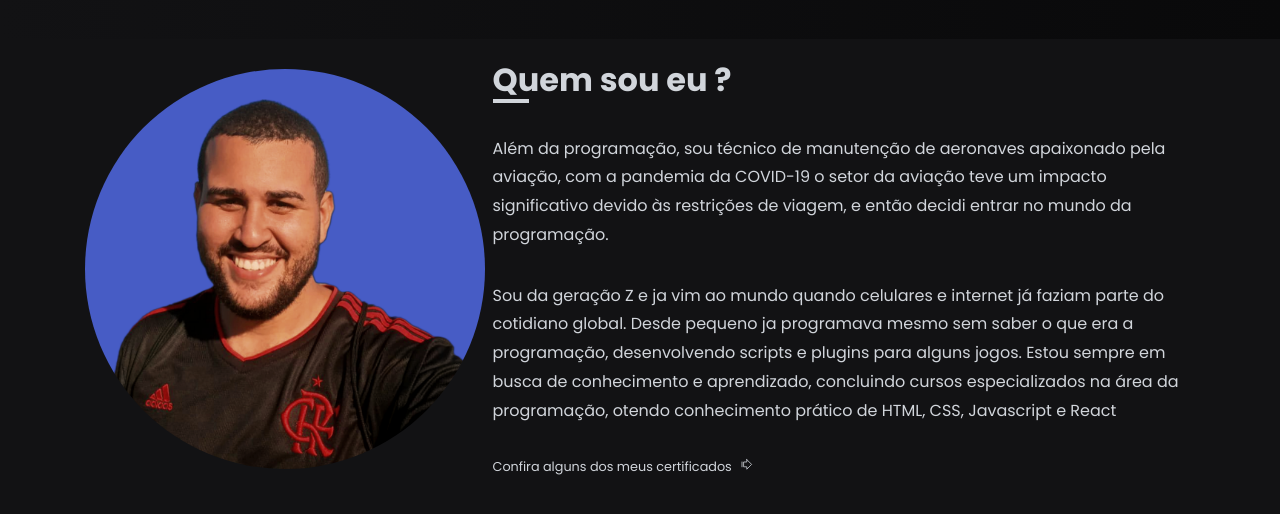
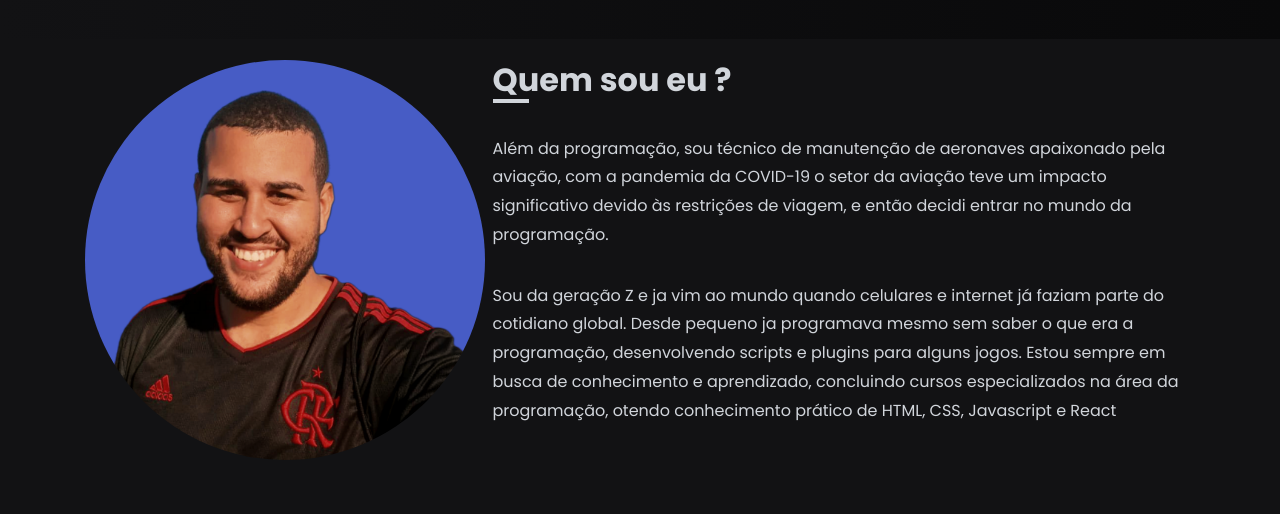
Before and after one commit to joaobr200/joaobr200.github.io, a React (Vite) app: page / in a window 1280 px wide. Shown: the part 861-1375 px from the top of the page. Built offline with nearby package versions, Linux system fonts and the light colour scheme.

Commit message:
fix for better: change my img alt

```diff
--- a/src/components/Home/About/index.tsx
+++ b/src/components/Home/About/index.tsx
@@ -34,14 +34,16 @@ const About = () => {
     <AboutSection id="about">
       <div className="container">
         <Container>
+          <picture>
             <motion.img
               src={me}
-            alt="me"
+              alt="Minha foto sorrindo com a camisa do flamengo e fundo roxo"
               variants={frameAboutVariants}
               initial="hidden"
               whileInView="visible"
               viewport={{ once: true, margin: "-100px" }}
             />
+          </picture>
           <AboutWrapper>
             <motion.h2
               variants={frameAboutVariants}
@@ -94,19 +96,7 @@ const About = () => {
                 once: true,
                 margin: "-100px",
               }}
-            >
-              <motion.a
-                variants={frameAboutVariants}
-                href="https://www.linkedin.com/in/joaobr200/details/certifications/"
-                target="_blank"
-                rel="noreferrer"
-              >
-                Confira alguns dos meus certificados
-                <motion.div variants={frameMoveArrow}>
-                  <ArrowFatLineRight />
-                </motion.div>
-              </motion.a>
-            </motion.div>
+            ></motion.div>
           </AboutWrapper>
         </Container>
       </div>
--- a/src/components/Home/About/styles.ts
+++ b/src/components/Home/About/styles.ts
@@ -14,12 +14,17 @@ export const Container = styled.div`
   flex-direction: column;
   margin: auto 0;
 
-  img {
+  picture {
     width: 100%;
     height: 100%;
     max-width: 400px;
     max-height: 400px;
     margin-right: 8px;
+  }
+
+  img {
+    width: 100%;
+    height: 100%;
     border-radius: 50%;
   }
 
@@ -53,4 +58,8 @@ export const AboutWrapper = styled.div`
     align-items: center;
     gap: 0.5rem;
   }
+
+  @media screen and (min-width: 768px) {
+    width: 80%;
+  }
 `;
```
Lines whose indentation alone changed are shown as unchanged.
